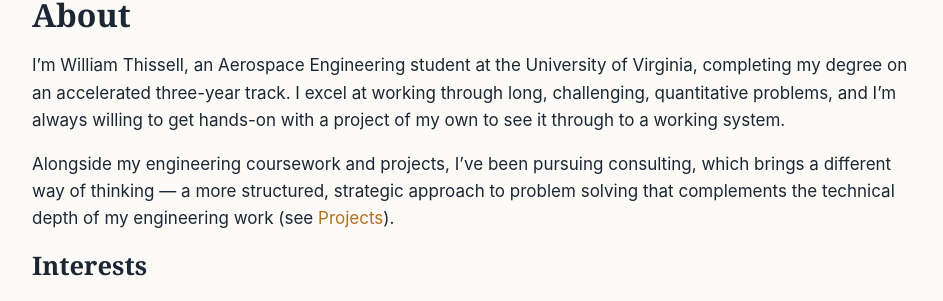
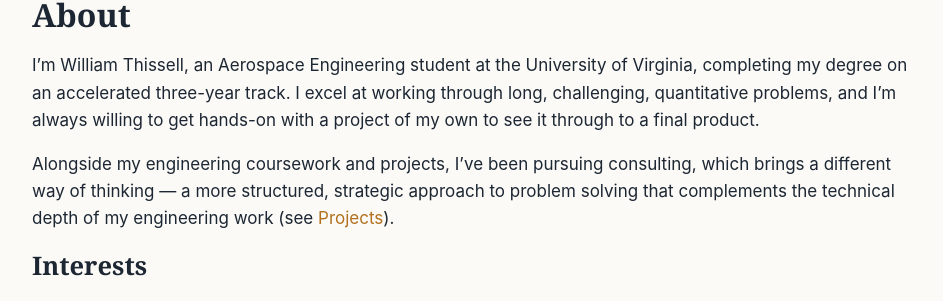
Before and after one commit to Whthissell/Whthissell.github.io, a Jekyll site: the page built from about.md, in a window 1280 px wide. Shown: the part 127-428 px from the top of the page, without its empty margins (168-1111 px from the left). Built offline with Jekyll 4.4.1, drawn with Linux system fonts in a browser that asks for light colours.

Commit message:
Change 'working system' to 'final product' on About page

```diff
--- a/about.md
+++ b/about.md
@@ -7,7 +7,7 @@ permalink: /about/
 I'm William Thissell, an Aerospace Engineering student at the University of Virginia,
 completing my degree on an accelerated three-year track. I excel at working through
 long, challenging, quantitative problems, and I'm always willing to get hands-on with a
-project of my own to see it through to a working system.
+project of my own to see it through to a final product.
 
 Alongside my engineering coursework and projects, I've been pursuing consulting, which
 brings a different way of thinking — a more structured, strategic approach to problem
```
